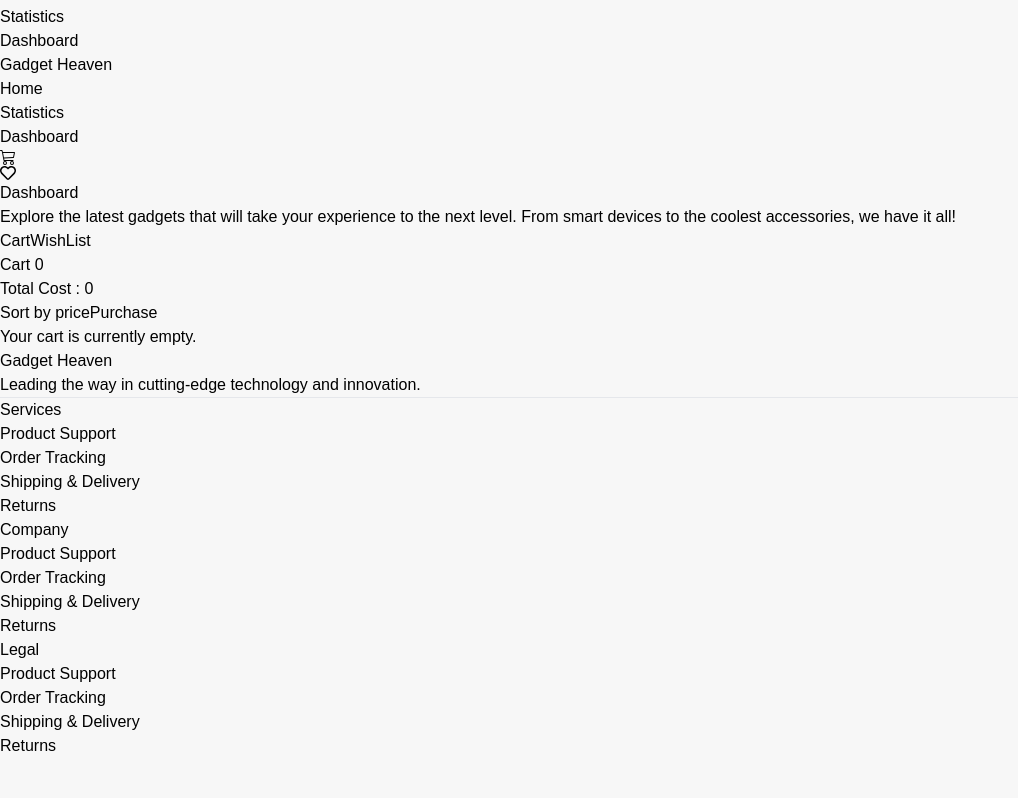
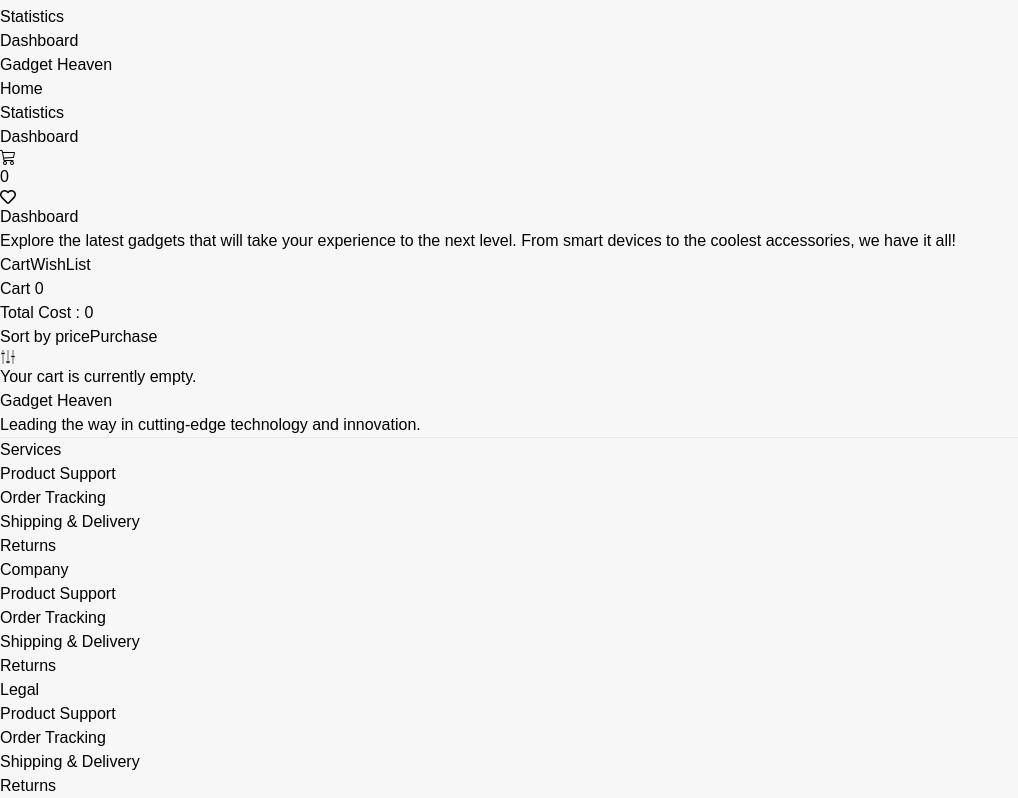
Before and after one commit to programming-hero-web-course-4/b10a8-gadget-heaven-parves2023, a React (Vite) app: page /dashboard in a window 1280 px wide. Shown: the part 1299-2097 px from the top of the page, without its empty margins (0-1018 px from the left). Before the commit the page ends 2057 px from the top, so only its background shows below. Built offline with nearby package versions, Linux system fonts and the light colour scheme.

Commit message:
added modal func

```diff
--- a/package.json
+++ b/package.json
@@ -22,6 +22,7 @@
     "react-router-dom": "^6.27.0",
     "react-star-ratings": "^2.3.0",
     "react-toastify": "^10.0.6",
+    "react-use-cart": "^1.14.0",
     "recharts": "^2.13.3",
     "sort-by": "^0.0.2"
   },
--- a/src/components/Navbar.jsx
+++ b/src/components/Navbar.jsx
@@ -2,7 +2,10 @@
 import { BsCart3 } from "react-icons/bs";
 import { FaRegHeart } from "react-icons/fa";
 
-const Navbar = () => {
+
+
+const Navbar = ({cart}) => {
+
   const location = useLocation();
 
   const isProductDetailsPage =
@@ -71,7 +74,12 @@
             }`}
           >
             <Link to="/Dashboard">
+              <div className="relative">
               <BsCart3 />
+              <div className="absolute -top-4 -right-4 bg-yellow-400 font-semibold text-gray-700 size-5  rounded-full flex  items-center justify-center">
+              {cart.length}
+              </div>
+              </div>
             </Link>
           </div>
           <div
--- a/src/layouts/MainLayout.jsx
+++ b/src/layouts/MainLayout.jsx
@@ -12,7 +12,7 @@
 
 
   const addToCart = (product) => {
-    const itemExists = cart.some((item) => parseInt(item.product_id) === parseInt(product.product_id));
+    // const itemExists = cart.some((item) => parseInt(item.product_id) === parseInt(product.product_id));
     const itemOnWishlist = wishList.some((item) => parseInt(item.product_id) === parseInt(product.product_id));
 
 
@@ -21,8 +21,6 @@
 
     if (newTotalPrice > 1000) {
       toast.error("Total cart value cannot exceed $1000!", { autoClose: 1000 });
-    } else if (itemExists) {
-      toast.error("Item is already in the cart!", { autoClose: 1000 });
     } else if (itemOnWishlist) {
       toast.warn("Item removed from the WishList!", { autoClose: 1000 });
       setWishList((prevWishList) => prevWishList.filter((list) => list.product_id !== product.product_id));
@@ -62,7 +60,7 @@
   return (
     <div>
       <ToastContainer />
-      <Navbar />
+      <Navbar cart={cart} />
       <Outlet context={{ cart, setCart, addToCart, handleAddToWishList, wishList, setWishList, removeFromWishList }} />
       <Footer />
     </div>
--- a/src/pages/Dashboard.jsx
+++ b/src/pages/Dashboard.jsx
@@ -5,12 +5,15 @@
 import doneImg from "../assets/Group.png";
 import { Helmet } from 'react-helmet';
 import { useLocation } from 'react-router-dom';
+import { GiSettingsKnobs } from "react-icons/gi";
+import { useNavigate } from 'react-router-dom';
 
 function Dashboard() {
-  const { cart, setCart, wishList,addToCart,removeFromWishList } = useOutletContext();
+  const { cart, setCart,setWishList, wishList,addToCart,removeFromWishList } = useOutletContext();
   const [sortedCart, setSortedCart] = useState(cart);
   const [totalCost, setTotalCost] = useState(0);
   const modalRef = useRef(null);
+  const [ifMoreThenZero , setifMoreThenZero] = useState(!false)
 
   const location = useLocation();
   const pathnameWithoutSlash = location.pathname.startsWith('/') ? location.pathname.slice(1) : location.pathname;
@@ -20,16 +23,28 @@
 
   useEffect(() => {
     const cost = cart.reduce((acc, item) => acc + item.price, 0);
+
+    cost ? setifMoreThenZero(!true) : setifMoreThenZero(!false);
+
     setTotalCost(cost);
     setSortedCart(cart);
   }, [cart]);
 
   const removeFromCart = (id) => {
-    const updatedCart = sortedCart.filter((item) => item.product_id !== id);
+    let itemRemoved = false;
+    const updatedCart = sortedCart.filter((item) => {
+      if (!itemRemoved && item.product_id === id) {
+        itemRemoved = true;
+        return false;
+      }
+      return true;
+    });
+
     setCart(updatedCart);
     setSortedCart(updatedCart);
     toast.warn("Item removed from cart!", { autoClose: 1000 });
   };
+
 
 
   const sortByPrice = () => {
@@ -42,6 +57,15 @@
       modalRef.current.showModal();
     }
   };
+  const navigate = useNavigate();
+
+  const closeHandler = () => {
+    setCart([]);
+    setWishList([]);
+    modalRef.current.close();
+    navigate('/');
+  };
+
 
   return (
     <div>
@@ -80,12 +104,14 @@
           <h1 className="text-2xl font-semibold">Cart {cart.length}</h1>
           <div className="flex items-center gap-5">
             <h1 className="text-2xl font-semibold">Total Cost : {totalCost}</h1>
-            <button onClick={sortByPrice} className="btn btn-secondary">
-              Sort by price
+
+            <button onClick={sortByPrice} className="btn btn-outline border-2 border-[#9538E2]">
+              Sort by price <GiSettingsKnobs className="text-[#9538E2] size-5" />
             </button>
-            <button onClick={showModal} className="btn btn-primary">
+            <button disabled={ifMoreThenZero} onClick={showModal} className="btn bg-[#9538E2] text-cyan-50">
               Purchase
             </button>
+
           </div>
         </div>}
 
@@ -168,21 +194,23 @@
 
         {/* Modal */}
         <dialog ref={modalRef} className="modal">
-          <div className="modal-box flex justify-center items-center flex-col gap-3">
-            <img src={doneImg} alt="" />
+          <div className="modal-box flex justify-center items-center flex-col gap-3 text-center">
+            <img src={doneImg} alt="asdf" />
             <h3 className="font-bold text-lg">Payment Successfully!</h3>
-            <p className="py-4">
+            <p className="py-4 text-2xl font-bold">
               Thanks for purchasing.
               <br />
               Total: {totalCost}
             </p>
-            <div className="modal-action w-full text-center">
+            <div className="modal-action w-full text-center items-center">
+
               <button
                 className="btn w-full"
-                onClick={() => modalRef.current.close()}
+                onClick={closeHandler}
               >
                 Close
               </button>
+
             </div>
           </div>
         </dialog>
```
Also changed, not shown: 1 other file (tests, documents, lock files or other folders).
